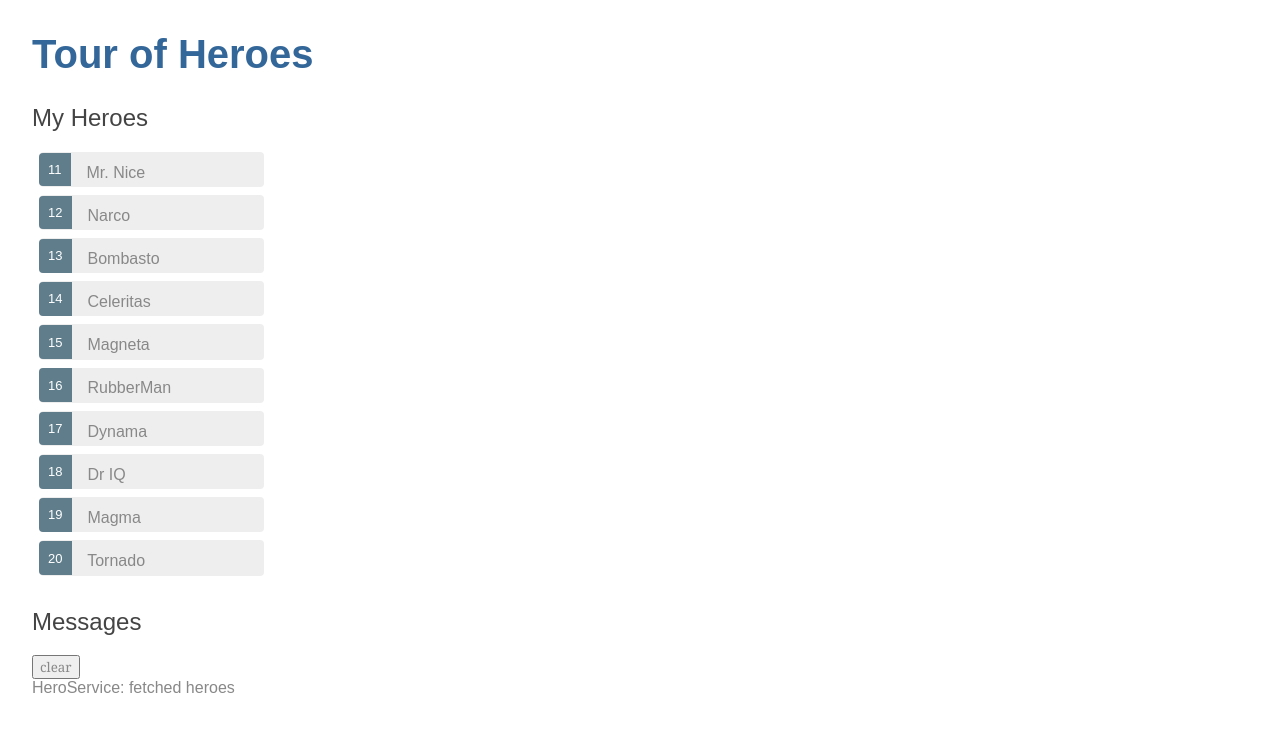
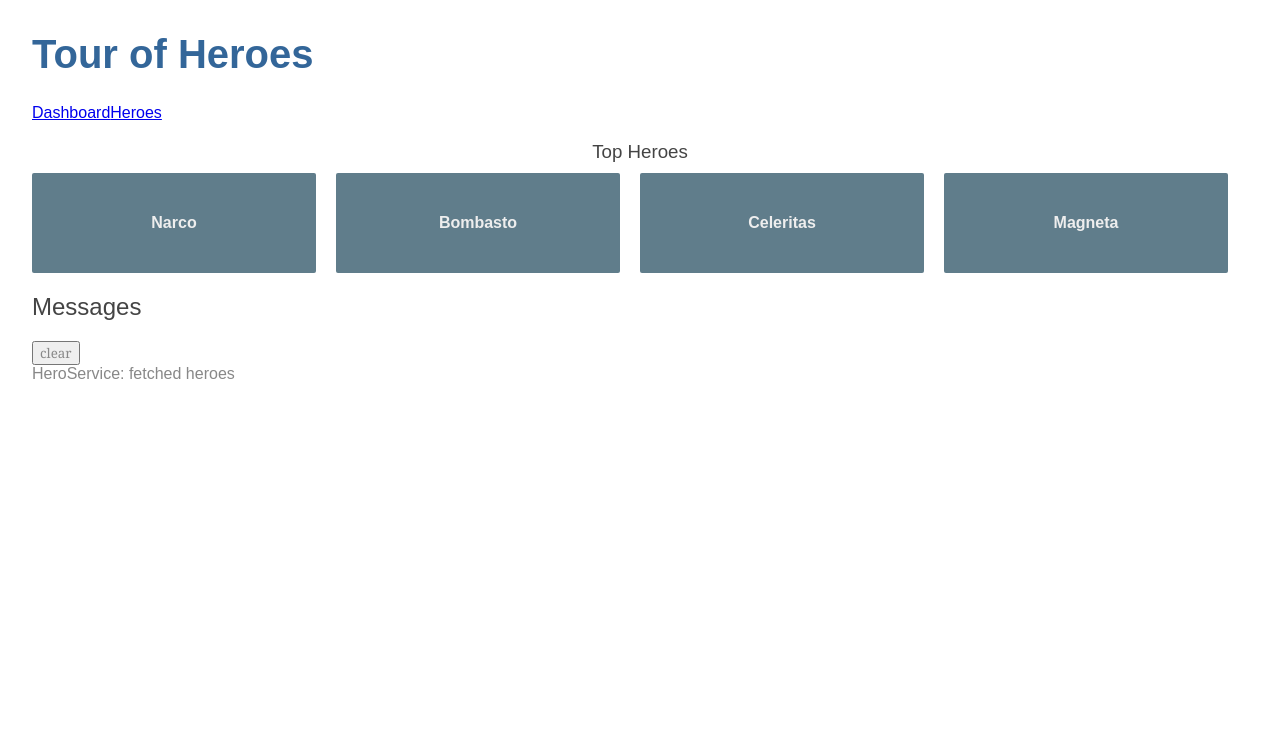
Before and after one commit to khakiout/angularjs-study, an Angular app: page /dashboard in a window 1280 px wide. Shown: the top 732 px of the page. Built offline with nearby package versions, Linux system fonts and the light colour scheme.

Commit message:
added initial routing (Tour of Heroes, Exercise 7)

```diff
--- a/src/app/app.component.html
+++ b/src/app/app.component.html
@@ -1,3 +1,7 @@
 <h1>{{title}}</h1>
-<app-heroes></app-heroes>
+<nav>
+  <a routerLink="/dashboard">Dashboard</a>
+  <a routerLink="/heroes">Heroes</a>
+</nav>
+<router-outlet></router-outlet>
 <app-messages></app-messages>
--- /dev/null
+++ b/src/app/dashboard/dashboard.component.css
@@ -0,0 +1,62 @@
+/* DashboardComponent's private CSS styles */
+[class*='col-'] {
+    float: left;
+    padding-right: 20px;
+    padding-bottom: 20px;
+  }
+  [class*='col-']:last-of-type {
+    padding-right: 0;
+  }
+  a {
+    text-decoration: none;
+  }
+  *, *:after, *:before {
+    -webkit-box-sizing: border-box;
+    -moz-box-sizing: border-box;
+    box-sizing: border-box;
+  }
+  h3 {
+    text-align: center; margin-bottom: 0;
+  }
+  h4 {
+    position: relative;
+  }
+  .grid {
+    margin: 0;
+  }
+  .col-1-4 {
+    width: 25%;
+  }
+  .module {
+    padding: 20px;
+    text-align: center;
+    color: #eee;
+    max-height: 120px;
+    min-width: 120px;
+    background-color: #607d8b;
+    border-radius: 2px;
+  }
+  .module:hover {
+    background-color: #eee;
+    cursor: pointer;
+    color: #607d8b;
+  }
+  .grid-pad {
+    padding: 10px 0;
+  }
+  .grid-pad > [class*='col-']:last-of-type {
+    padding-right: 20px;
+  }
+  @media (max-width: 600px) {
+    .module {
+      font-size: 10px;
+      max-height: 75px; }
+  }
+  @media (max-width: 1024px) {
+    .grid {
+      margin: 0;
+    }
+    .module {
+      min-width: 60px;
+    }
+  }
--- /dev/null
+++ b/src/app/dashboard/dashboard.component.html
@@ -0,0 +1,8 @@
+<h3>Top Heroes</h3>
+<div class="grid grid-pad">
+  <a *ngFor="let hero of heroes" class="col-1-4">
+    <div class="module hero">
+      <h4>{{hero.name}}</h4>
+    </div>
+  </a>
+</div>
--- /dev/null
+++ b/src/app/dashboard/dashboard.component.ts
@@ -0,0 +1,23 @@
+import { Component, OnInit } from '@angular/core';
+import { Hero } from '../hero';
+import { HeroService } from '../hero.service';
+
+@Component({
+  selector: 'app-dashboard',
+  templateUrl: './dashboard.component.html',
+  styleUrls: [ './dashboard.component.css' ]
+})
+export class DashboardComponent implements OnInit {
+  heroes: Hero[] = [];
+
+  constructor(private heroService: HeroService) { }
+
+  ngOnInit() {
+    this.getHeroes();
+  }
+
+  getHeroes(): void {
+    this.heroService.getHeroes()
+      .subscribe(heroes => this.heroes = heroes.slice(1, 5));
+  }
+}
```
Also changed, not shown: src/app/app-routing/app-routing.module.ts (added, +17 -0 lines), src/app/app.module.ts (+6 -2 lines), 2 other files (tests, documents, lock files or other folders).
